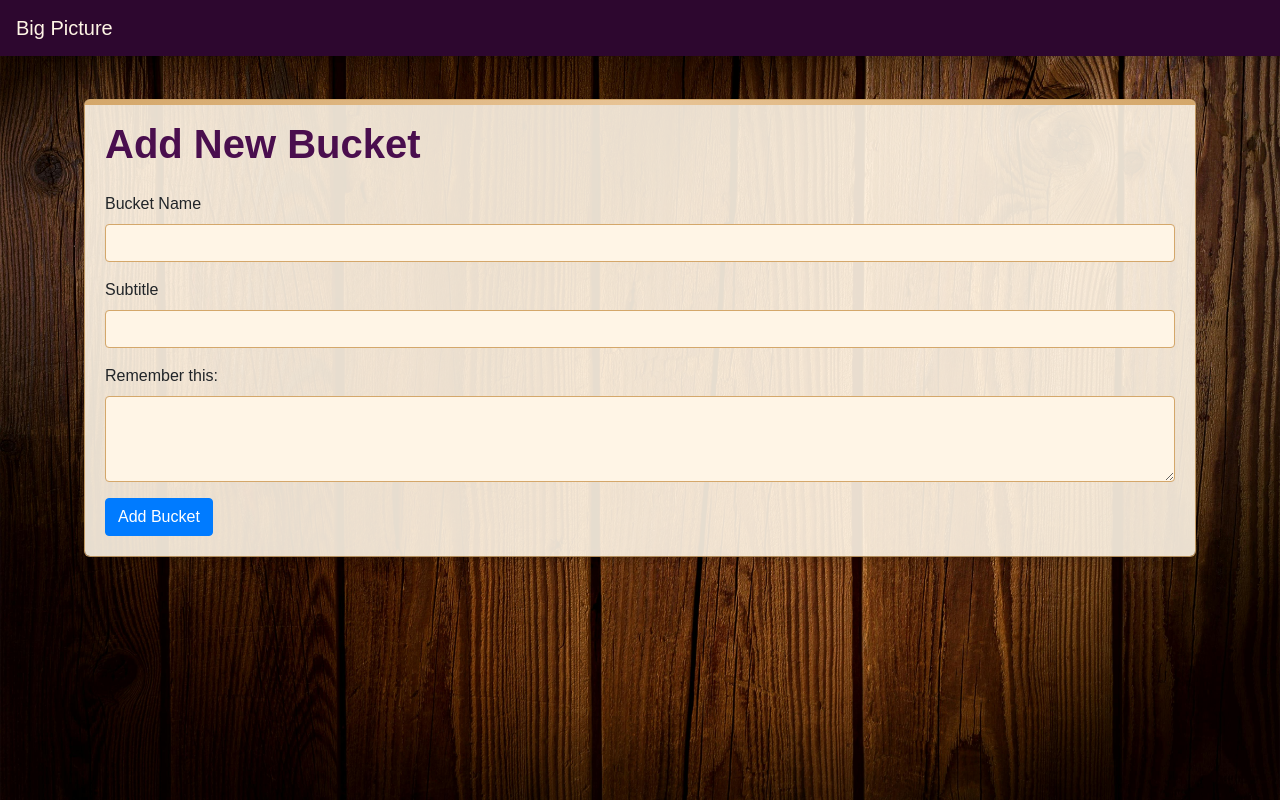
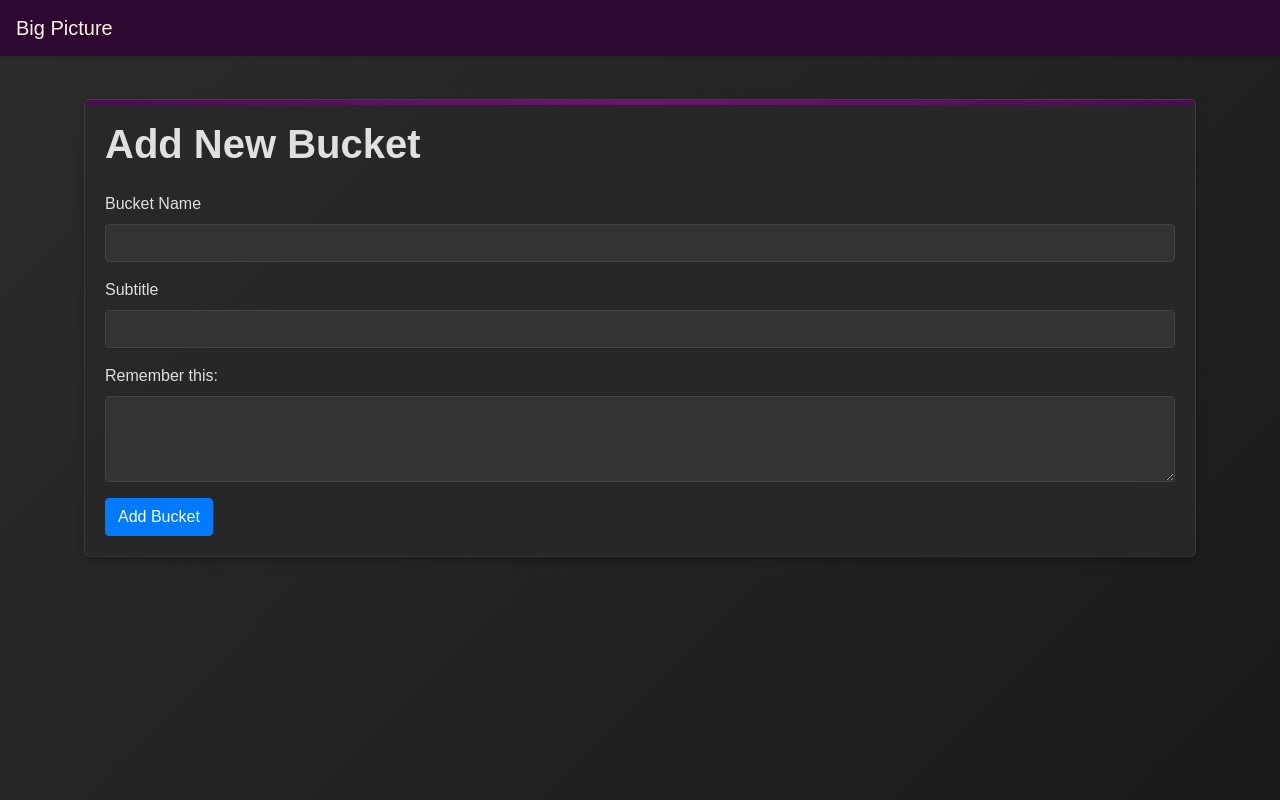
Before and after one commit to acquirk/AdamLand, a Flask app: page /bucket/add in a window 1280 px wide. Run offline with Flask 3, Linux system fonts and the light colour scheme; data that the repository does not hold is empty; some libraries are stand-ins or nearby versions.

Commit message:
style: Replace wood background with dark grey gradient

```diff
--- a/app/static/css/style.css
+++ b/app/static/css/style.css
@@ -1,9 +1,8 @@
 body {
-    background-image: url('../img/wood.jpg');
-    background-size: cover;
+    background: linear-gradient(135deg, #2c2c2c 0%, #1a1a1a 100%);
     background-attachment: fixed;
-    background-position: center;
     font-family: 'Arial', sans-serif;
+    color: #e0e0e0;
 }
 
 .container {
@@ -11,10 +10,10 @@ body {
 }
 
 .card {
-    background-color: rgba(255, 245, 230, 0.9);
+    background-color: rgba(40, 40, 40, 0.9);
     border: none;
     border-radius: 5px;
-    box-shadow: 0 4px 8px rgba(0,0,0,0.2), 0 0 0 1px #d4a76a;
+    box-shadow: 0 4px 8px rgba(0,0,0,0.3), 0 0 0 1px #444;
     transition: 0.3s;
     margin-bottom: 20px;
     position: relative;
@@ -28,7 +27,7 @@ body {
     left: 0;
     right: 0;
     height: 5px;
-    background: linear-gradient(to right, #d4a76a, #e8c496, #d4a76a);
+    background: linear-gradient(to right, #4a0e4e, #6a1470, #4a0e4e);
 }
 
 .card:hover {
@@ -41,13 +40,13 @@ body {
 }
 
 .card-title {
-    color: #4a0e4e;
+    color: #e0e0e0;
     font-weight: bold;
     margin-bottom: 15px;
 }
 
 .card-text {
-    color: #333;
+    color: #c0c0c0;
     font-size: 0.9em;
     line-height: 1.5;
 }
@@ -76,19 +75,22 @@ body {
 }
 
 .list-group-item {
-    background-color: #fff5e6;
-    border-color: #d4a76a;
+    background-color: #333;
+    border-color: #444;
+    color: #e0e0e0;
 }
 
 .form-control {
-    background-color: #fff5e6;
-    border-color: #d4a76a;
+    background-color: #333;
+    border-color: #444;
+    color: #e0e0e0;
 }
 
 .form-control:focus {
-    background-color: #fff;
+    background-color: #444;
     border-color: #4a0e4e;
     box-shadow: 0 0 0 0.2rem rgba(74, 14, 78, 0.25);
+    color: #e0e0e0;
 }
 
 .form-inbox {
```
